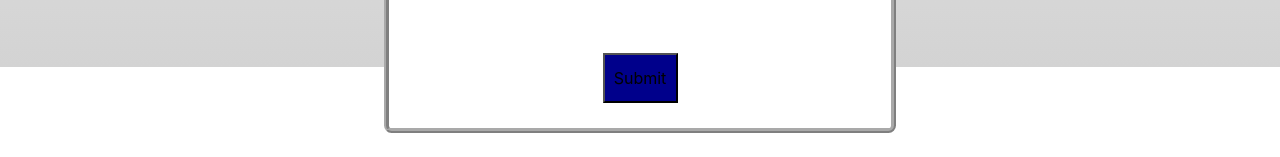
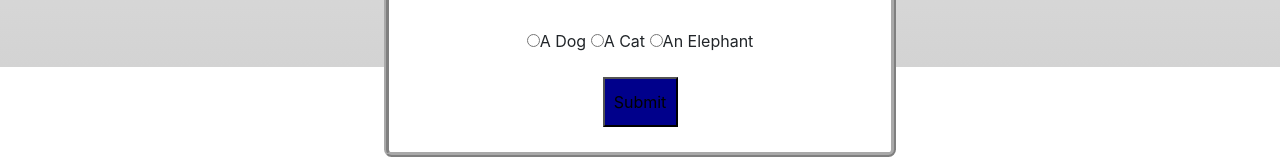
Before and after one commit to fiterace/AudibleCAPTCHA, a plain HTML site: page index.html in a window 1280 px wide. Shown: the part 859-1016 px from the top of the page. Before the commit the page ends 992 px from the top, so only its background shows below. Drawn offline with nearby package versions, Linux system fonts and the light colour scheme.

Commit message:
added radio

```diff
--- a/index.html
+++ b/index.html
@@ -24,6 +24,11 @@
         <br><br>
         <div class="input">
         	<!--Input will be inserted here -->
+          <input type="radio" name="A">A Dog</input>
+          <input type="radio" name="B">A Cat</input>
+          <input type="radio" name="C">An Elephant</input>
+
+
         </div>
         <br>
         <button class = "submit">Submit</button>
```
